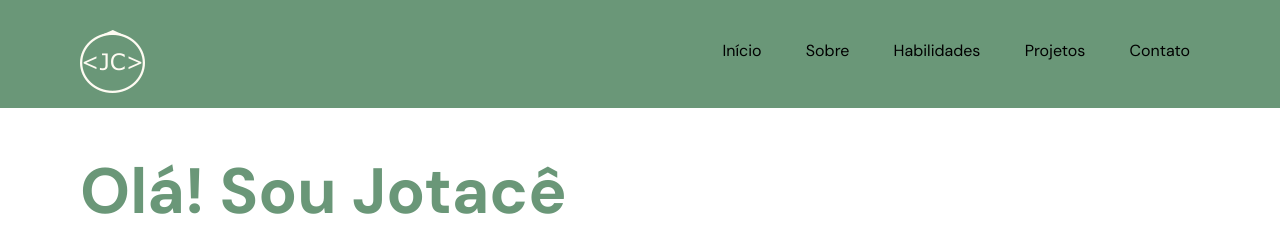
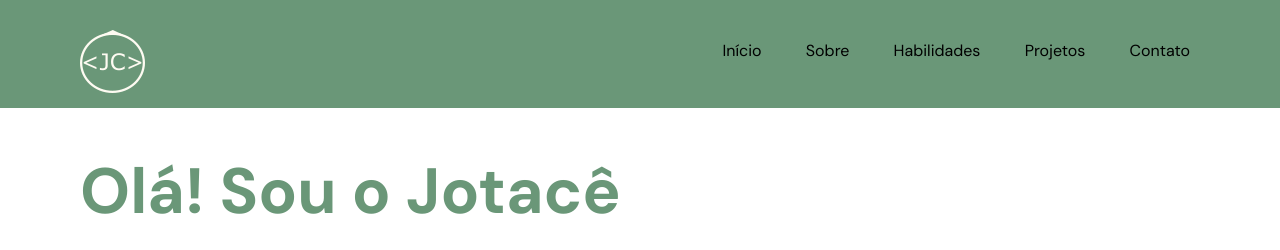
Before and after one commit to JC3008/Portf-lio, a plain HTML site: page jc/index.html in a window 1280 px wide. Shown: the top 250 px of the page. Drawn offline with Linux system fonts and the light colour scheme.

Commit message:
Header modified

```diff
--- a/jc/index.html
+++ b/jc/index.html
@@ -47,7 +47,7 @@
     <!-- header -->
     <header id="header" class="max-width">
       <div class="header__left">
-        <h1>Olá! Sou Jotacê</h1>
+        <h1>Olá! Sou o Jotacê</h1>
         <p>
           Meu nome é José Carlos, e a maioria me chama de JC. Eu trabalho com dados há 9 anos
           , sou pós graduado em Engenharia de Dados pela UNOPAR, Tecnólogo em Logística pela
```
